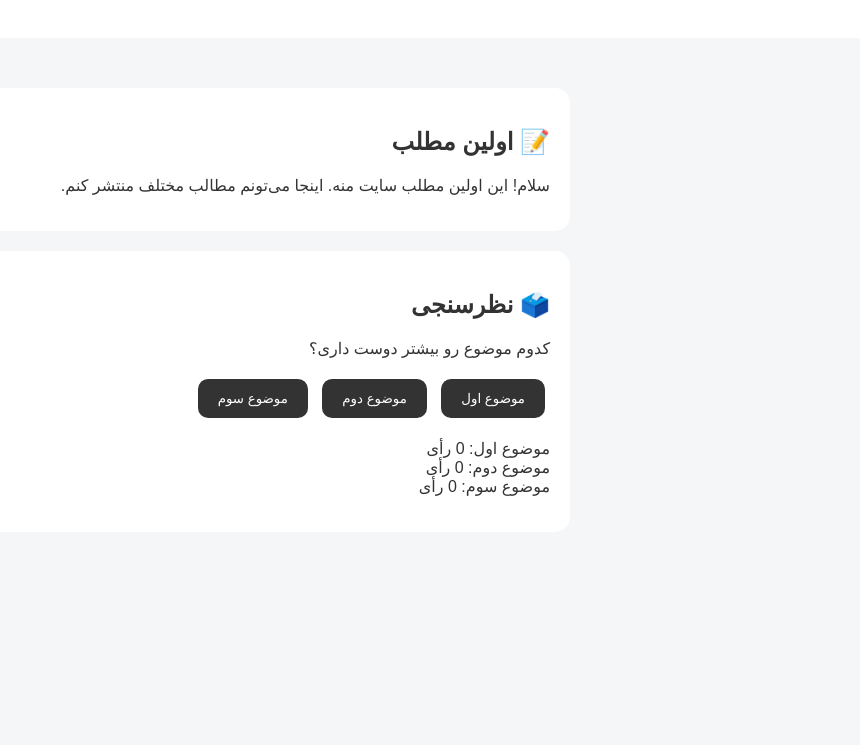
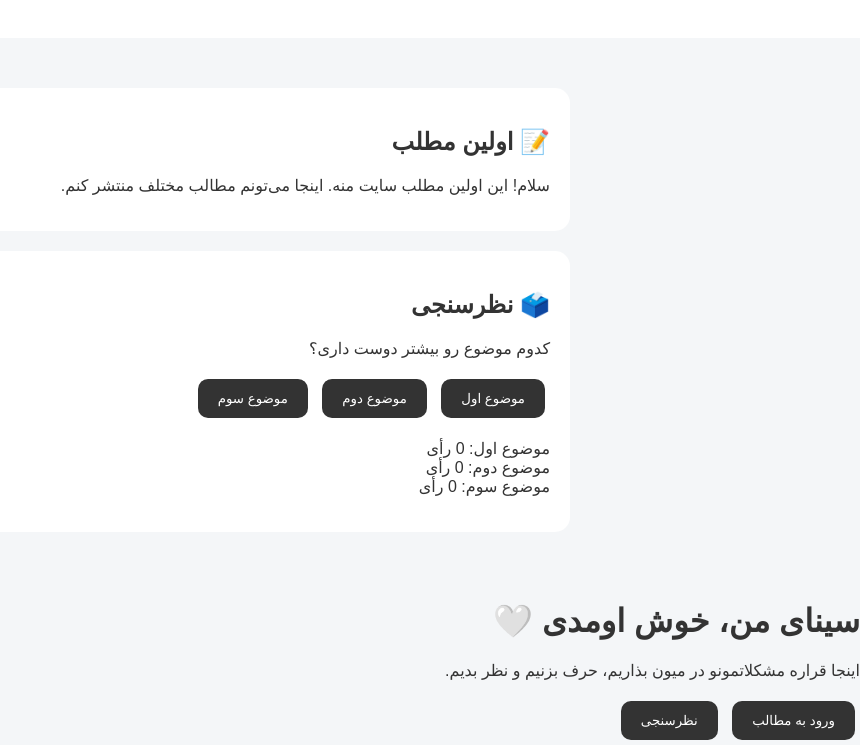
Before and after one commit to nazaninlotfi1384-jpg/Foreversinazi-, a plain HTML site: page index.html in a window 1280 px wide. Shown: the part 128-873 px from the top of the page, without its empty margins (420-1280 px from the left). Before the commit the page ends 800 px from the top, so only its background shows below. Drawn offline with Linux system fonts and the light colour scheme.

Commit message:
Update index.html

```diff
--- a/index.html
+++ b/index.html
@@ -101,3 +101,18 @@
 
 </body>
 </html>
+<body>
+
+  <div class="welcome">
+    <h1>سینای من، خوش اومدی 🤍</h1>
+
+    <p>
+      اینجا قراره مشکلاتمونو در میون بذاریم،
+      حرف بزنیم و نظر بدیم.
+    </p>
+
+    <button>ورود به مطالب</button>
+    <button>نظرسنجی</button>
+  </div>
+
+</body>
```
